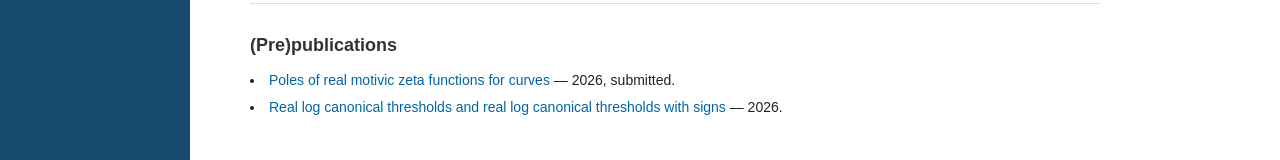
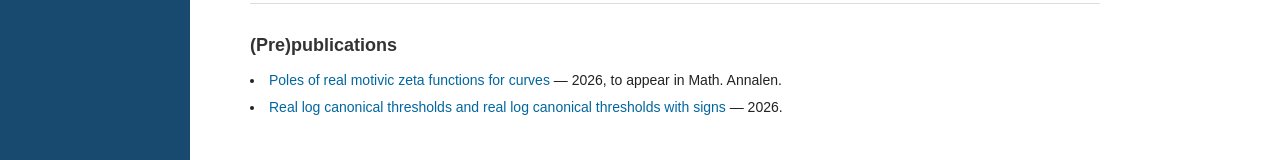
Before and after one commit to TheoJaudon/theojaudon.github.io, a plain HTML site: page research.html in a window 1280 px wide. Shown: the part 354-514 px from the top of the page. Drawn offline with Linux system fonts and the light colour scheme.

Commit message:
Update publication status in research.html

```diff
--- a/research.html
+++ b/research.html
@@ -135,7 +135,7 @@
                                 Poles of real motivic zeta functions for curves
                             </a>
 
-                            — 2026, submitted.
+                            — 2026, to appear in Math. Annalen.
                     </li>
 
                      <li>
```
